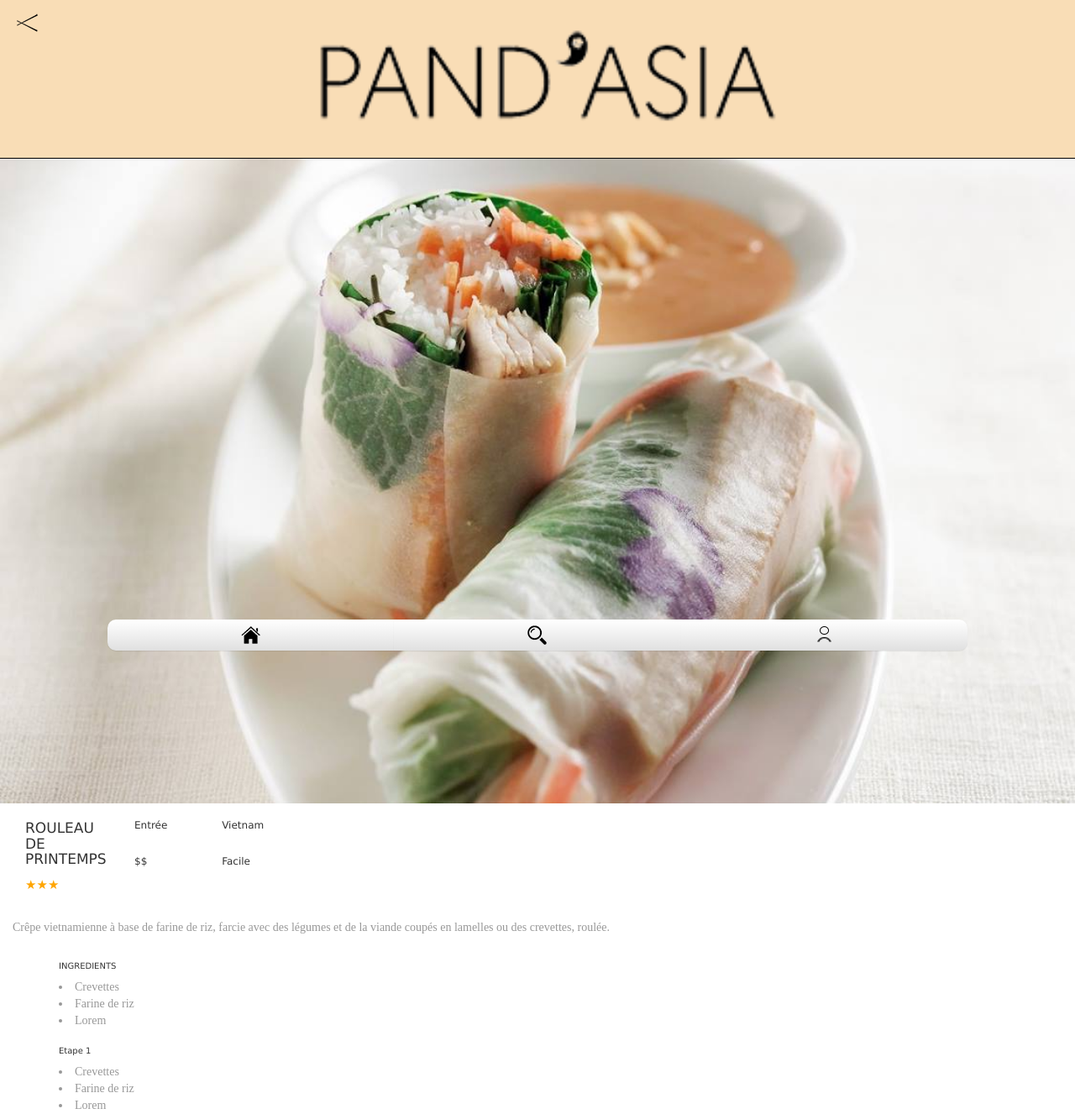
After one commit to Naelalkha/Pand-asia, a PHP site: page /recette.html in a window 1280 px wide. The commit adds this page. Shown: the whole page at 84% size. Run offline with PHP 8.4, Linux system fonts and the light colour scheme.

Commit message:
page recette+style

```diff
--- /dev/null
+++ b/www/recette.html
@@ -0,0 +1,107 @@
+<!DOCTYPE html>
+<html lang="">
+<head>
+    <meta charset="UTF-8">
+    <meta name="viewport" content="width=device-width, initial-scale=1.0">
+    <meta name="description" content="">
+    <meta name="author" content="">
+    <title>Pand'asia</title>
+    <link rel="shortcut icon" href="">
+    <link rel="stylesheet" href="bootstrap/bootstrap.min.css" type="text/css">
+    <link rel="stylesheet" href="bootstrap/bootstrap-theme.min.css" type="text/css">
+    <link rel="stylesheet" href="style/style.css">
+    <link rel="stylesheet" href="style/hover.css">
+    <link rel="stylesheet" href="style/style_note.css">
+</head>
+
+<body>
+    <nav class="navmenu">
+      <ul class="back">
+          <a href="index.php">
+          <img src="img/fleche_back.png" alt="">
+          </a>
+      </ul>
+        <ul>
+            <img class="panda" src="img/Titre-Pand'Asia250.png" alt="">
+        </ul>
+    </nav>
+
+<img class="img-100" src="img/rouleau_printemps.jpg" alt="responsive                 image">
+<div class="col-md-12 inline">
+    <div class="col-md-1 Titre">
+        <h1>ROULEAU DE PRINTEMPS</h1>
+    </div>
+    <div class="col-md-1 margin-droite">
+        <h3>Entrée</h3>
+        <div class="clearfix"></div>
+        <h3>$$</h3>
+    </div>
+    <div class="col-md-1">
+        <h3>Vietnam</h3>
+        <div class="clearfix"></div>
+        <h3>Facile</h3>
+    </div>
+</div>
+<div class="col-md-12">
+   <div class="col-md-1">
+    <div class="rating rating2">
+       <a href="#1" title="Give 1 star">★</a>
+       <a href="#2" title="Give 2 stars">★</a>
+       <a href="#3" title="Give 3 stars">★</a>
+    </div>
+   </div>
+</div>
+
+<div class="col-md-12">
+    <p>Crêpe vietnamienne à base de farine de riz, farcie avec des légumes et de la viande coupés en lamelles ou des crevettes, roulée.</p>
+</div>
+<div class="container">
+    <div class="row">
+        <div class="col-md-12">
+            <h2>INGREDIENTS</h2>
+        </div>
+        <div class="col-md-4">
+            <li>Crevettes</li>
+            <li>Farine de riz</li>
+            <li>Lorem</li>
+        </div>
+    </div>
+</div>
+<div class="container">
+    <div class="row">
+        <div class="col-md-12">
+            <h2>Etape 1</h2>
+        </div>
+        <div class="col-md-4">
+            <li>Crevettes</li>
+            <li>Farine de riz</li>
+            <li>Lorem</li>
+        </div>
+    </div>
+</div>
+
+<footer class="footer">
+     <div class="btn-group btn-group-justified" role="group" aria-label="...">
+  <div class="btn-group" role="group">
+    <button type="button" class="btn btn-default" href="index.php">
+    <img class="hvr-grow" src="img/home.png" alt="">
+    </button>
+  </div>
+  <div class="btn-group" role="group">
+    <button type="button" class="btn btn-default" href="recherche.php">
+    <img class="hvr-grow" src="img/recherche.png" alt="">
+    </button>
+  </div>
+  <div class="btn-group" role="group">
+    <button type="button" class="btn btn-default" href="inscription.php">
+    <img class="hvr-grow" src="img/inscrip.png" alt="">
+    </button>
+  </div>
+</div>
+</footer>
+
+
+    <script src="js/jquery.min.js"></script>
+    <script src="js/bootstrap.min.js"></script>
+</body>
+</html>
--- a/www/style/style.css
+++ b/www/style/style.css
@@ -1,4 +1,8 @@
 /* Generated by less 2.5.1 */
+h1 {
+  font-size: 17px;
+  font-family: 'Geneva';
+}
 h2 {
   font-size: 10px;
   font-family: 'Geneva';
@@ -10,6 +14,15 @@ h3 {
 p {
   font-family: 'Aileron';
   margin: 15px 0 10px;
+  opacity: 0.5;
+}
+li {
+  font-family: 'Aileron';
+  opacity: 0.5;
+}
+footer {
+  position: fixed;
+  bottom: 25px;
 }
 .navmenu {
   padding-bottom: -50px;
@@ -22,16 +35,22 @@ p {
   background-color: #f9ddb6;
   border-bottom: solid 1px black;
 }
-.navmenu ul img {
+.back {
+  position: absolute;
+  float: left;
+  margin-top: 14px;
+  padding-left: 20px;
+  height: auto;
+}
+.panda {
   padding-top: 2px;
   position: relative;
   margin-left: -30px;
   margin-top: 5px;
   width: 50%;
 }
-footer {
-  position: absolute;
-  bottom: 25px;
+.Titre {
+  max-width: 80px;
 }
 .btn-group-justified {
   width: 80%;
@@ -63,3 +106,6 @@ footer {
   margin-bottom: 20px;
   margin-right: 10px;
 }
+.margin-droite {
+  margin-left: 50px;
+}
--- a/www/style/style.less
+++ b/www/style/style.less
@@ -1,3 +1,7 @@
+h1{
+    font-size: 17px;
+    font-family: 'Geneva';
+}
 h2{
     font-size: 10px;
     font-family: 'Geneva';
@@ -9,8 +13,17 @@ h3{
 p{
     font-family: 'Aileron';
     margin: 15px 0 10px;
+    opacity: 0.5;
+}
+li{
+    font-family: 'Aileron';
+    opacity: 0.5;
 }
 
+footer{
+    position:fixed;
+    bottom:25px;
+}
 
 .navmenu{
 
@@ -23,19 +36,25 @@ p{
 	left:0;
 	background-color:#f9ddb6;
     border-bottom: solid 1px black;
-            ul img{
-            padding-top: 2px;
-            position: relative;
-            margin-left: -30px;
-            margin-top: 5px;
-            width: 50%;
-                    }
 }
-
-
-footer{
+.navmenu ul img{
+}
+.back{
     position: absolute;
-    bottom:25px;
+    float: left;
+    margin-top: 14px;
+    padding-left: 20px;
+    height: auto;
+}
+.panda{
+    padding-top: 2px;
+    position: relative;
+    margin-left: -30px;
+    margin-top: 5px;
+	width: 50%;
+}
+.Titre{
+   max-width: 80px;
 }
 
 .btn-group-justified{
@@ -71,3 +114,6 @@ footer{
     margin-bottom:20px;
     margin-right: 10px;
 }
+.margin-droite{
+    margin-left: 50px;
+}
--- /dev/null
+++ b/www/style/style_note.css
@@ -0,0 +1,30 @@
+
+		.rating {
+			width: 226px;
+			margin: 0 auto 1em;
+			font-size: 15px;
+			overflow:hidden;
+		}
+		.rating a {
+			float:right;
+			color: #aaa;
+			text-decoration: none;
+			-webkit-transition: color .4s;
+			-moz-transition: color .4s;
+			-o-transition: color .4s;
+			transition: color .4s;
+            color: orange;
+		}
+		.rating a:hover,
+		.rating a:hover ~ a,
+		.rating a:focus,
+		.rating a:focus ~ a		{
+			color: orange;
+			cursor: pointer;
+		}
+		.rating2 {
+			direction: rtl;
+		}
+		.rating2 a {
+            float:left;
+		}
```
Also changed, not shown: other parts of www/style/style.css (+28 -4 lines), other parts of www/style/style.less (+29 -5 lines), www/img/fleche_back.png (added), www/img/rouleau_printemps.jpg (added), 1 other file.
